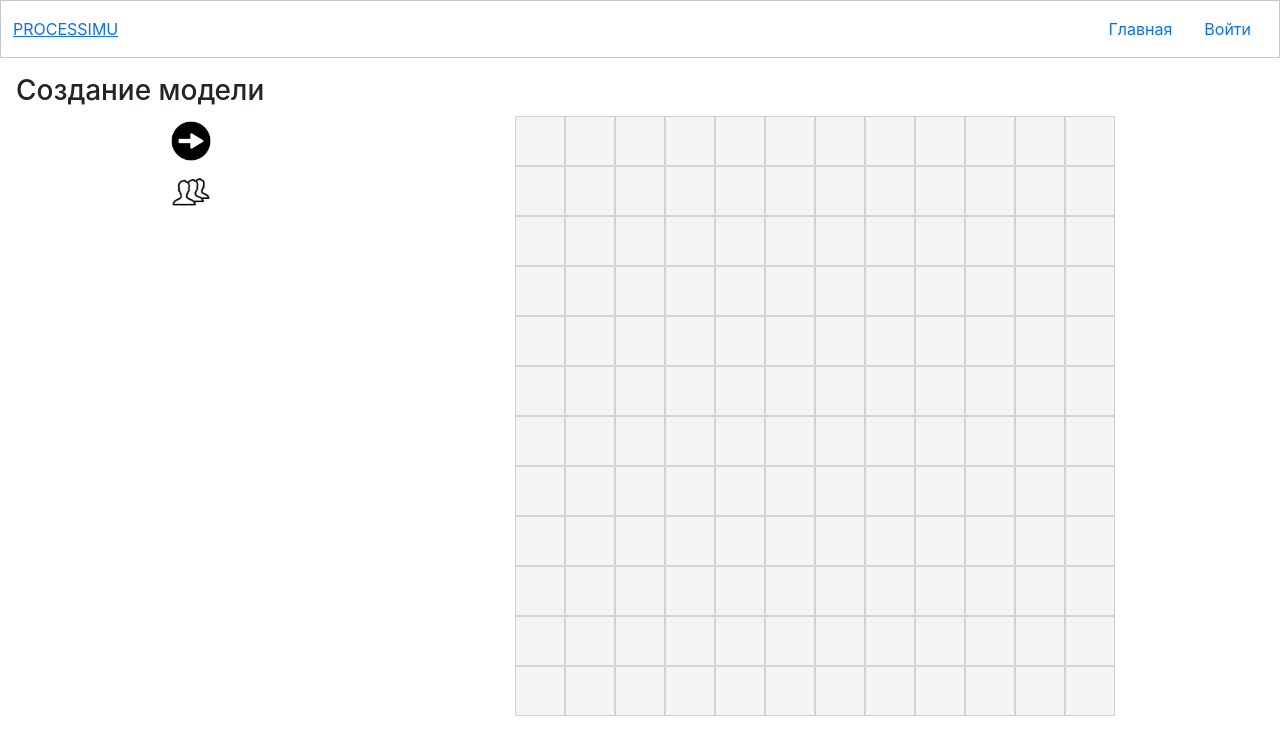
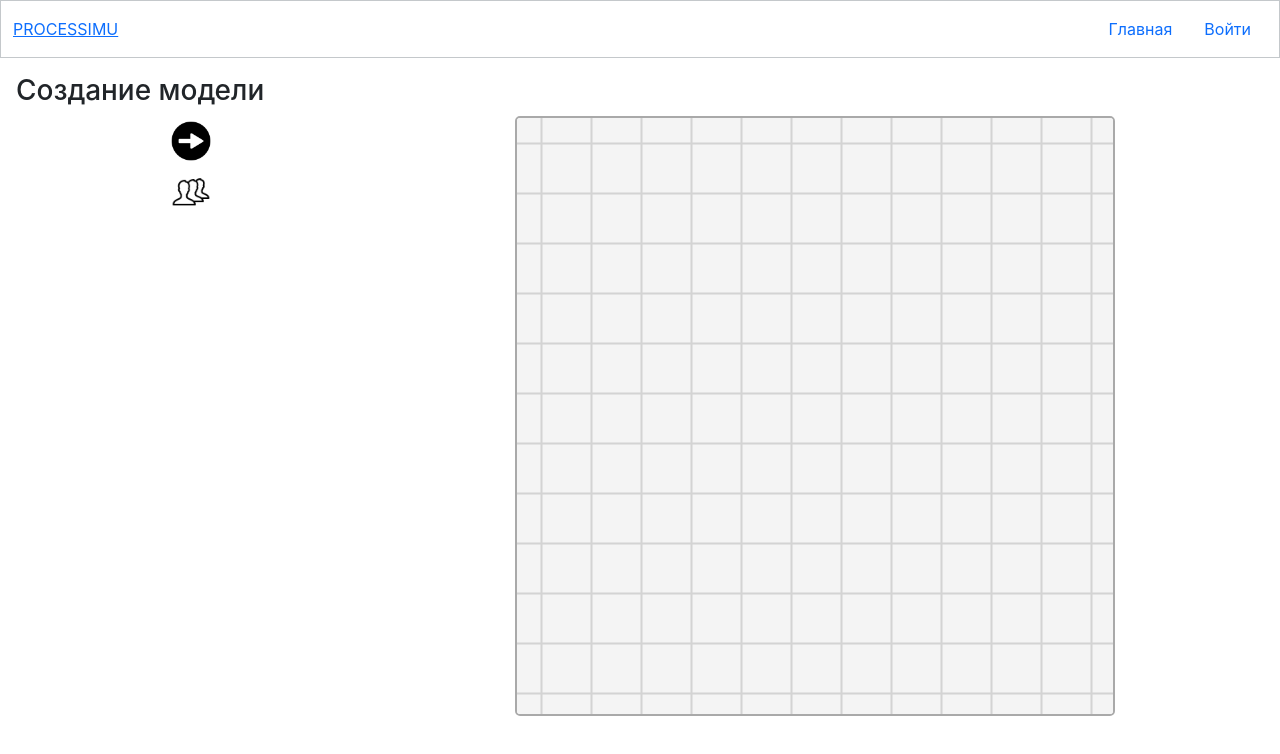
Before and after one commit to fatevector/processimu, a React (Create React App) app in the folder client/: page /creation in a window 1280 px wide. Shown: the top 754 px of the page. Built offline with nearby package versions, Linux system fonts and the light colour scheme.

Commit message:
changed the grid on the field

```diff
--- a/client/src/app/components/pages/modelCreationPage.jsx
+++ b/client/src/app/components/pages/modelCreationPage.jsx
@@ -2,14 +2,8 @@ import Grid from "../ui/grid";
 import Palette from "../ui/palette";
 
 const ModelCreationPage = () => {
-    const n = 15;
-    const data = new Array(n);
-    data.fill(null);
-    data.forEach((_, i) => {
-        const row = new Array(n);
-        row.fill(null);
-        data[i] = row;
-    });
+    const mapWidth = 750;
+    const mapHeight = 750;
 
     return (
         <div className="m-3">
@@ -17,7 +11,7 @@ const ModelCreationPage = () => {
             <div className="controlBar"></div>
             <div className="d-flex flex-row justify-content-around">
                 <Palette />
-                <Grid data={data} />
+                <Grid mapWidth={mapWidth} mapHeight={mapHeight} />
             </div>
         </div>
     );
--- a/client/src/app/components/ui/grid.jsx
+++ b/client/src/app/components/ui/grid.jsx
@@ -1,4 +1,4 @@
-const Grid = ({ data }) => {
+const Grid = ({ mapWidth, mapHeight }) => {
     let dragObject = {};
 
     document.onmousedown = e => {
@@ -24,8 +24,8 @@ const Grid = ({ data }) => {
         const field = e.target.closest(".droppable");
         const fieldWidth = field.getBoundingClientRect().width;
         const fieldHeight = field.getBoundingClientRect().height;
-        dragObject.minLeft = fieldWidth - data[0].length * 50;
-        dragObject.minTop = fieldHeight - data.length * 50;
+        dragObject.minLeft = fieldWidth - mapWidth;
+        dragObject.minTop = fieldHeight - mapHeight;
         dragObject.maxLeft = 0;
         dragObject.maxTop = 0;
     };
@@ -57,18 +57,11 @@ const Grid = ({ data }) => {
     };
 
     return (
-        <div className="gridWrap droppable">
-            <div className="grid draggable">
-                {data.map(row => (
-                    <div className="gridRow" key={Math.random()}>
-                        {row.map(cell => (
-                            <div className="gridCell" key={Math.random()}>
-                                {cell}
-                            </div>
-                        ))}
-                    </div>
-                ))}
-            </div>
+        <div className="field droppable">
+            <div
+                className="map draggable"
+                style={{ width: mapWidth, height: mapHeight }}
+            ></div>
         </div>
     );
 };
--- a/client/src/app/components/ui/palette.jsx
+++ b/client/src/app/components/ui/palette.jsx
@@ -16,7 +16,13 @@ const Palette = () => {
         <div className="d-flex flex-column">
             {elements.map(el => (
                 <div className="paletteCell" key={Math.random()}>
-                    <img src={el.src} alt={el.alt} width="40" height="40" />
+                    <img
+                        src={el.src}
+                        alt={el.alt}
+                        width="40"
+                        height="40"
+                        draggable={false}
+                    />
                 </div>
             ))}
         </div>
--- a/client/src/index.css
+++ b/client/src/index.css
@@ -5,8 +5,6 @@ body {
     sans-serif;
   -webkit-font-smoothing: antialiased;
   -moz-osx-font-smoothing: grayscale;
-  /* background-image: url("./app/icons/map.png");
-  background-size: 50px; */
 }
 
 code {
@@ -18,13 +16,15 @@ code {
   cursor: pointer;
 }
 
-.gridWrap {
+.field {
   width: 600px;
   height: 600px;
   overflow: hidden;
+  border: 2px solid darkgray;
+  border-radius: 5px;
 }
 
-.grid {
+.map {
   padding: 0;
   margin: 0;
   display: flex;
@@ -32,12 +32,14 @@ code {
   position: relative;
   top: 0;
   left: 0;
+  background-image: url("./app/icons/map.png");
+  background-size: 50px;
 }
 
-.gridRow {
+/* .gridRow {
   display: flex;
   flex-direction: row;
-  /* flex-wrap: nowrap; */
+  flex-wrap: nowrap;
 }
 
 .gridCell {
@@ -47,7 +49,7 @@ code {
   border: 1px solid lightgray;
   display: flex;
   flex-shrink: 0;
-}
+} */
 
 .paletteCell {
   width: 50px;
```
